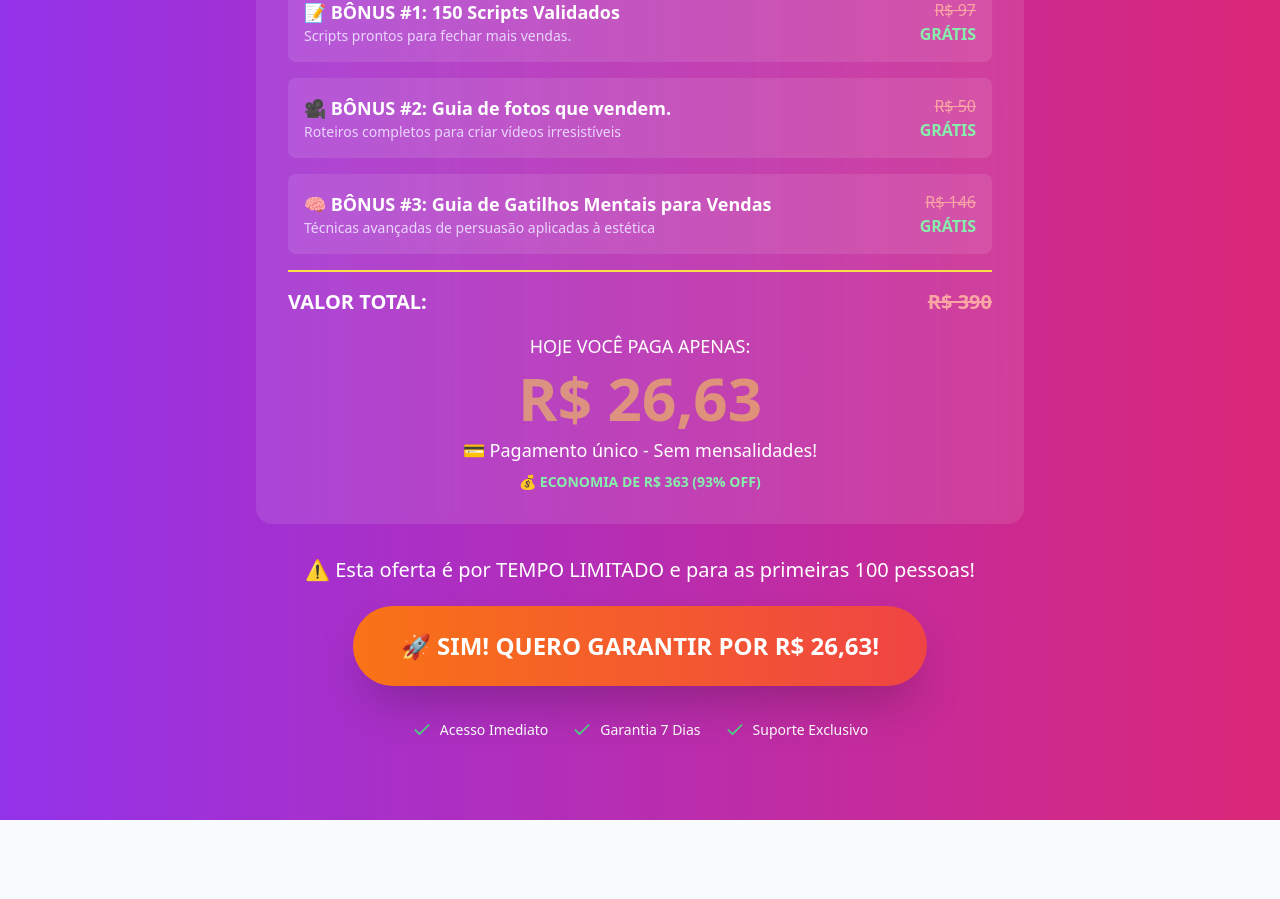
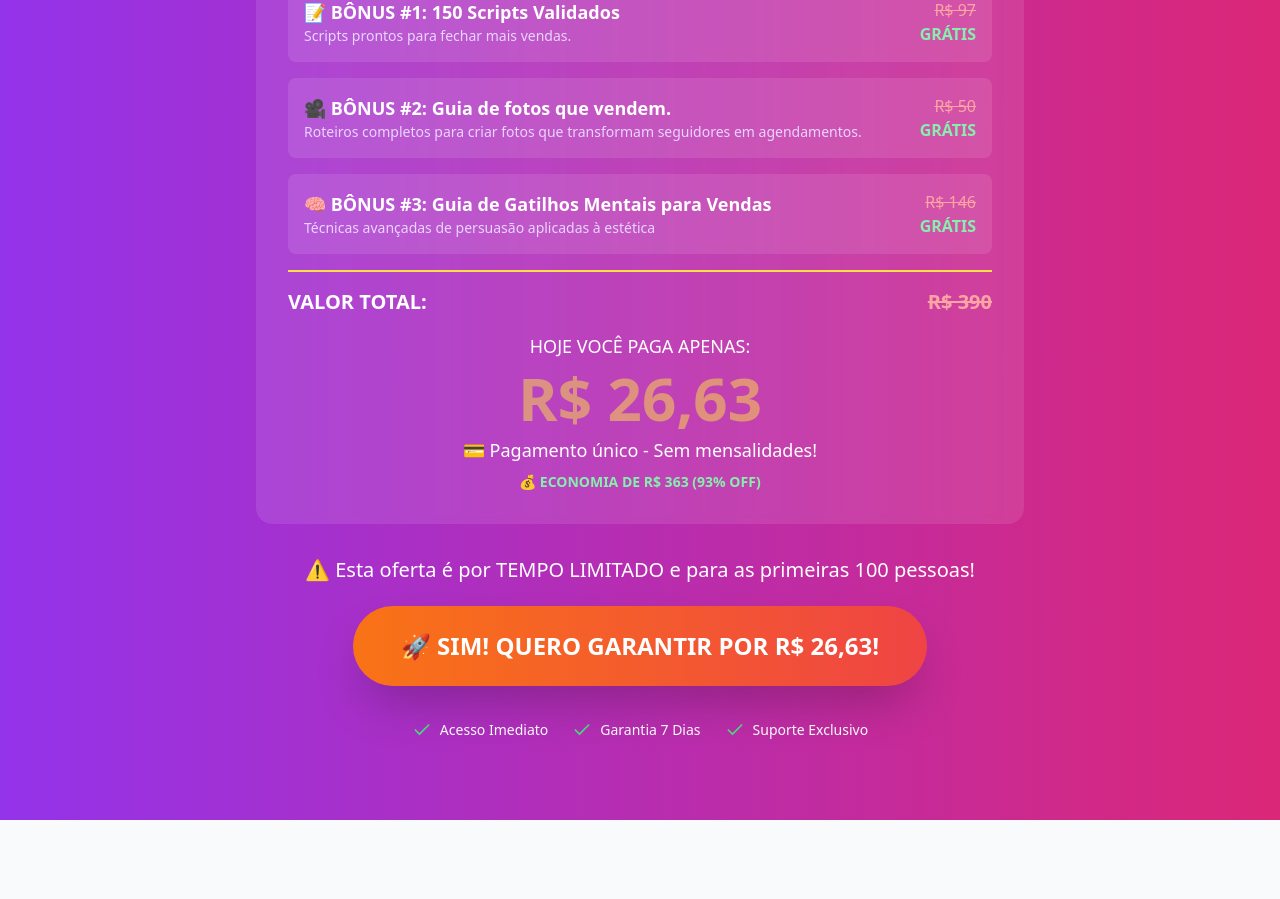
Before and after one commit to Magnus1385/KIT, a React (Vite) app: page / in a window 1280 px wide. Shown: the part 3700-4599 px from the top of the page. Built offline with nearby package versions, Linux system fonts and the light colour scheme.

Commit message:
Updated App.tsx

```diff
--- a/src/App.tsx
+++ b/src/App.tsx
@@ -396,7 +396,7 @@ function App() {
               <div className="flex justify-between items-center bg-white/10 rounded-lg p-4">
                 <div>
                   <div className="font-semibold text-lg">🎥 BÔNUS #2: Guia de fotos que vendem.</div>
-                  <div className="text-sm text-purple-200">Roteiros completos para criar vídeos irresistíveis</div>
+                  <div className="text-sm text-purple-200">Roteiros completos para criar fotos que transformam seguidores em agendamentos.</div>
                 </div>
                 <div className="text-right">
                   <div className="line-through text-red-300">R$ 50</div>
```
